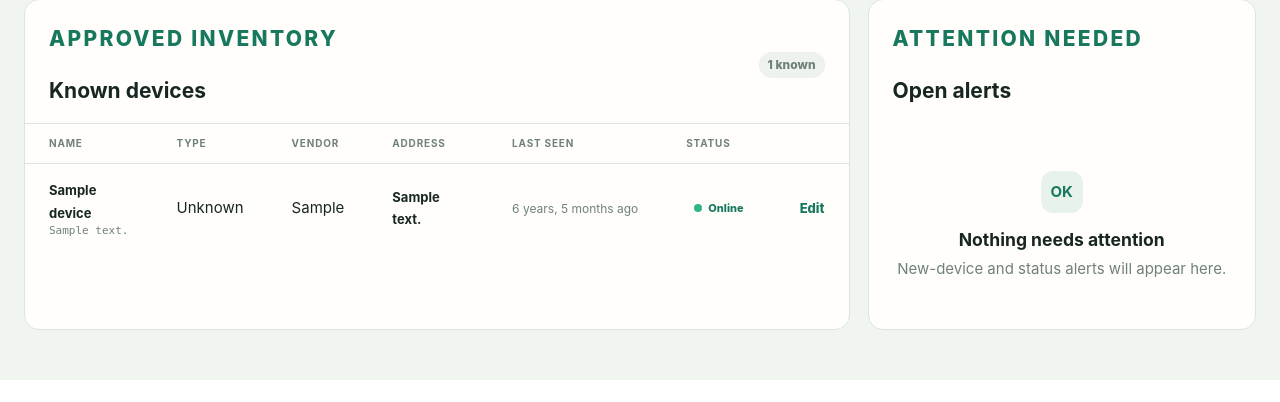
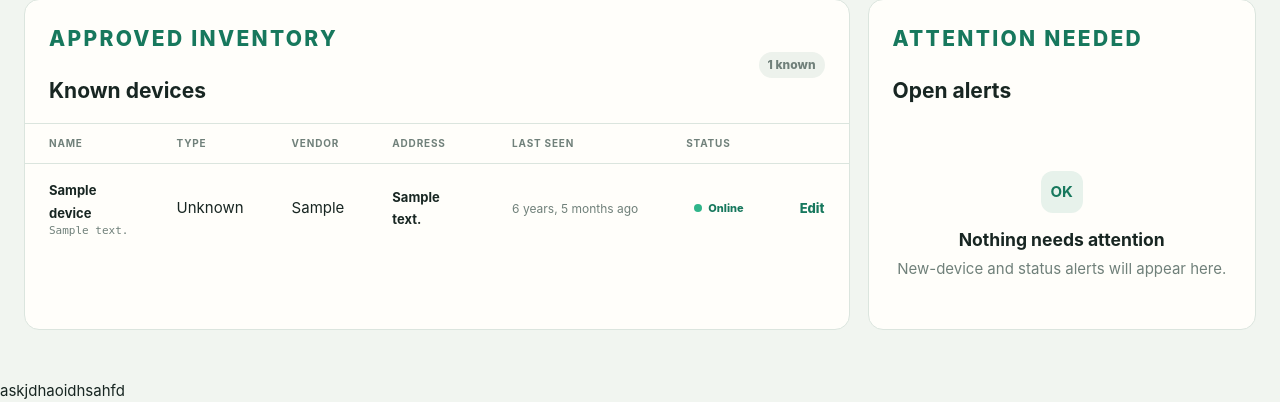
Before and after one commit to RangiraDave/SentinelLAN, a Django app: page / in a window 1280 px wide. Shown: the part 599-1001 px from the top of the page. Before the commit the page ends 979 px from the top, so only its background shows below. Run offline with Django 5.2, Linux system fonts and the light colour scheme; a user stored in the database is signed in; tables that the repository leaves empty hold one stand-in row (values such as "Sample post").

Commit message:
Testing git

```diff
--- a/netmonitor/devices/templates/devices/dashboard.html
+++ b/netmonitor/devices/templates/devices/dashboard.html
@@ -79,3 +79,4 @@
   </script>
 </body>
 </html>
+askjdhaoidhsahfd
```
